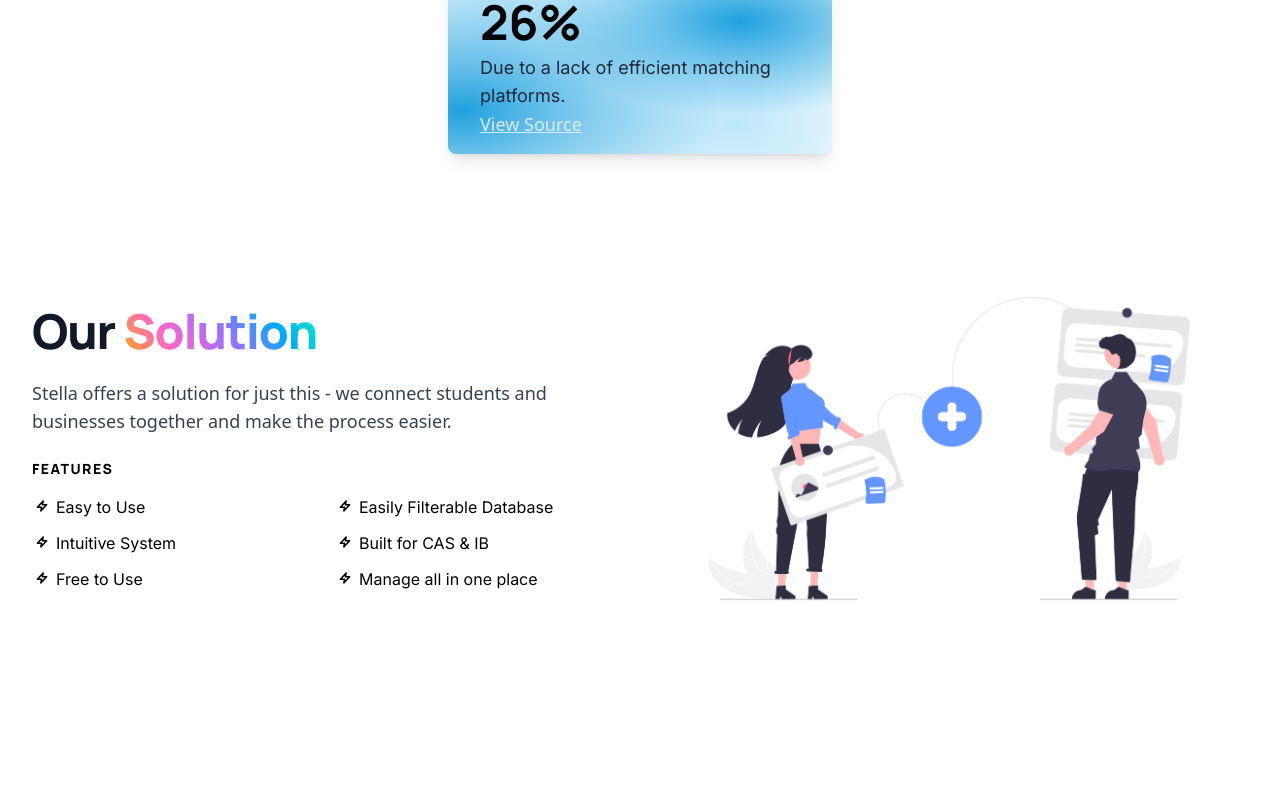
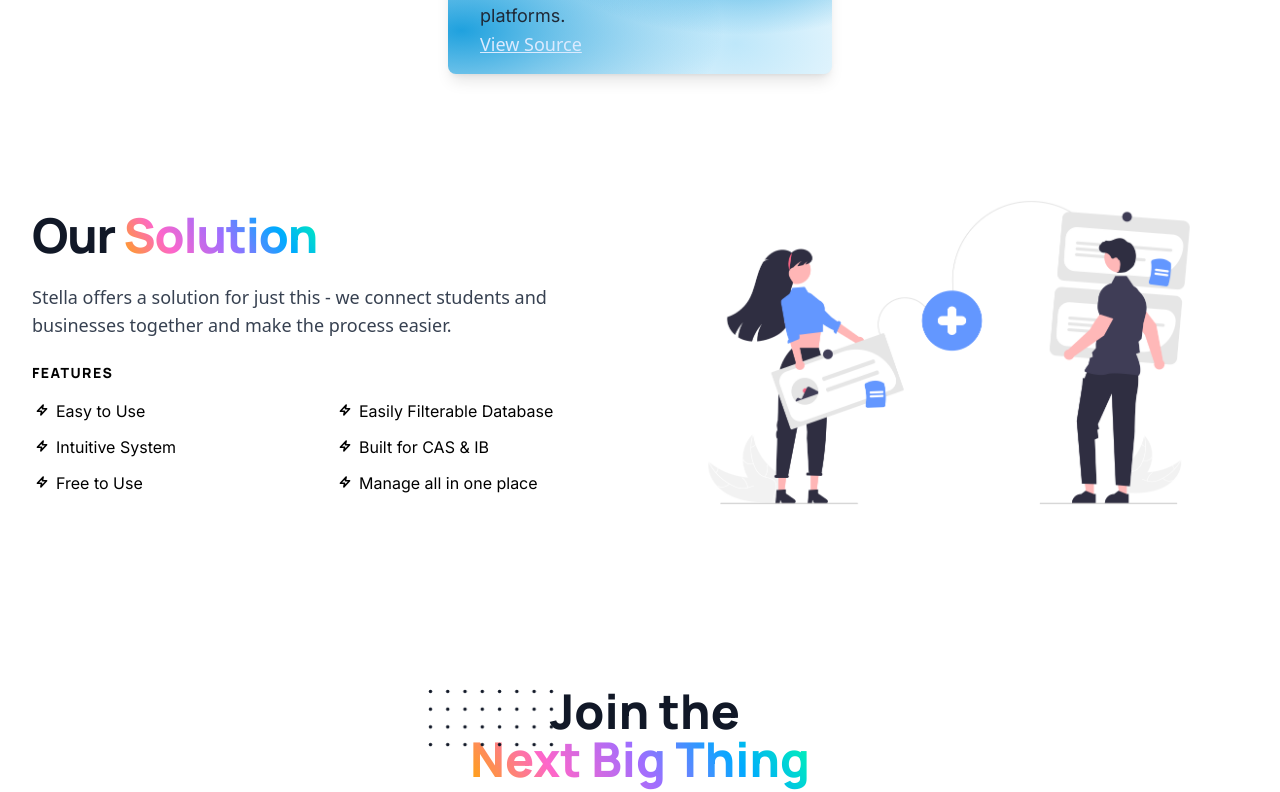
Before and after one commit to PkTheCoda/casapp, a Next.js app: page /about in a window 1280 px wide. Shown: the part 1253-2045 px from the top of the page. Built offline with nearby package versions, Linux system fonts and the light colour scheme.

Commit message:
changed margins

```diff
--- a/src/app/about/AboutSection1.jsx
+++ b/src/app/about/AboutSection1.jsx
@@ -25,7 +25,7 @@
 
     return (
         <>
-            <div className="h-max flex flex-col items-center justify-center pt-40">
+            <div className="h-max flex flex-col items-center justify-center pt-20">
                 <div className="text-4xl lg:text-5xl font-manrope font-extrabold text-center">
                     What&apos;s <span className="text-gradient-full">The Problem?</span>
                 </div>
@@ -45,7 +45,7 @@
                     ))}
                 </div>
 
-                <div className="px-4 py-16 mx-auto sm:max-w-xl md:max-w-full lg:max-w-screen-xl md:px-24 lg:px-8 lg:py-20">
+                <div className="px-4 py-16 mx-auto sm:max-w-xl md:max-w-full lg:max-w-screen-xl md:px-24 lg:px-8">
                     <div className="grid gap-5 row-gap-10 lg:grid-cols-2">
                         <div className="flex flex-col justify-center">
                         <div className="max-w-xl mb-6">
```
